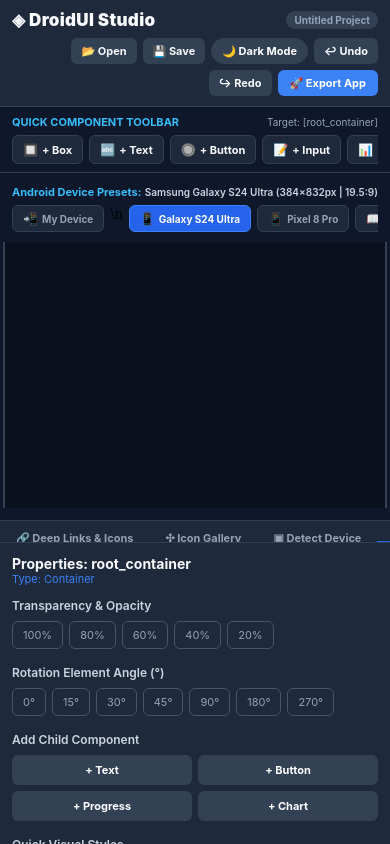
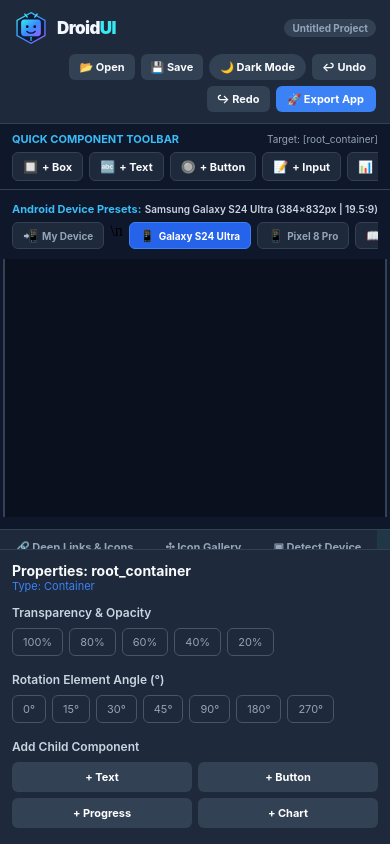
Before and after one commit to CodePhrex/DroidUI, a React Native app in the folder app/: screen / in a window 390 px wide. Built offline with nearby package versions, Linux system fonts and the light colour scheme.

Commit message:
feat: apply DroidUI brand identity across app shell

```diff
--- a/app/App.tsx
+++ b/app/App.tsx
@@ -23,6 +23,7 @@ import { LayerReorderManager } from './src/components/LayerReorderManager';
 import { TemplateLibrary } from './src/templates/TemplateLibrary';
 import { ThemeManager } from './src/components/ThemeManager';
 import { DesignSystemStudio } from './src/components/DesignSystemStudio';
+import { BrandMark, BrandSplash } from './src/components/DroidUIBrand';
 import { ProjectManager } from './src/components/ProjectManager';
 import { AssetPickerStudio } from './src/components/AssetPickerStudio';
 import { ViewportSelector, VIEWPORTS, ViewportMode } from './src/components/ViewportSelector';
@@ -65,6 +66,7 @@ export default function App() {
   const [activeViewport, setActiveViewport] = useState<ViewportMode>('galaxy_s24_ultra');
   const [modalVisible, setModalVisible] = useState(false);
   const [codeOutput, setCodeOutput] = useState('');
+  const [showBrandSplash, setShowBrandSplash] = useState(true);
 
   const currentVP = activeViewport === 'detected_device' ? detectCurrentDeviceProfile().viewport : (VIEWPORTS[activeViewport as Exclude<ViewportMode, 'detected_device'>] || VIEWPORTS.galaxy_s24_ultra);
 
@@ -100,7 +102,7 @@ export default function App() {
       {/* Studio Top Navigation Header Bar */}
       <View style={[styles.navbar, { backgroundColor: theme.bgSurface, borderColor: theme.border }]}>
         <View style={styles.brandGroup}>
-          <Text style={[styles.logoTitle, { color: theme.textPrimary }]}>◈ DroidUI Studio</Text>
+          <BrandMark size={34} compact />
           <View style={[styles.projectBadge, { backgroundColor: isLightMode ? '#e2e8f0' : '#334155' }]}>
             <Text style={[styles.projectBadgeText, { color: theme.textSecondary }]}>{currentProjectName}</Text>
           </View>
@@ -300,13 +302,14 @@ export default function App() {
           </View>
         </View>
       </Modal>
+      {showBrandSplash && <BrandSplash onFinish={() => setShowBrandSplash(false)} />}
     </SafeAreaView>
   );
 }
 
 const styles = StyleSheet.create({
   container: { flex: 1 },
-  navbar: { flexDirection: 'column', justifyContent: 'center', alignItems: 'stretch', paddingHorizontal: 12, paddingVertical: 10, borderBottomWidth: 1, gap: 8 },
+  navbar: { flexDirection: 'column', justifyContent: 'center', alignItems: 'stretch', paddingHorizontal: 14, paddingVertical: 11, borderBottomWidth: 1, borderBottomColor: '#263B68', gap: 9 },
   brandGroup: { flexDirection: 'row', alignItems: 'center', justifyContent: 'space-between', gap: 8, width: '100%' },
   logoTitle: { fontSize: 17, fontWeight: '900', letterSpacing: 0.3 },
   projectBadge: { paddingHorizontal: 8, paddingVertical: 3, borderRadius: 12 },
@@ -325,7 +328,7 @@ const styles = StyleSheet.create({
   panelArea: { flex: 1, borderTopWidth: 1 },
   tabScroll: { borderBottomWidth: 1, maxHeight: 42 },
   tab: { paddingHorizontal: 16, paddingVertical: 10, alignItems: 'center' },
-  activeTab: { borderBottomWidth: 2, borderBottomColor: '#2563eb' },
+  activeTab: { borderBottomWidth: 2, borderBottomColor: '#38E8F2', backgroundColor: 'rgba(56,232,242,0.07)' },
   tabText: { fontSize: 11, fontWeight: 'bold' },
   modalOverlay: { flex: 1, backgroundColor: 'rgba(0,0,0,0.8)', justifyContent: 'center', padding: 20 },
   modalContent: { padding: 16, borderRadius: 12, maxHeight: '80%' },
```
